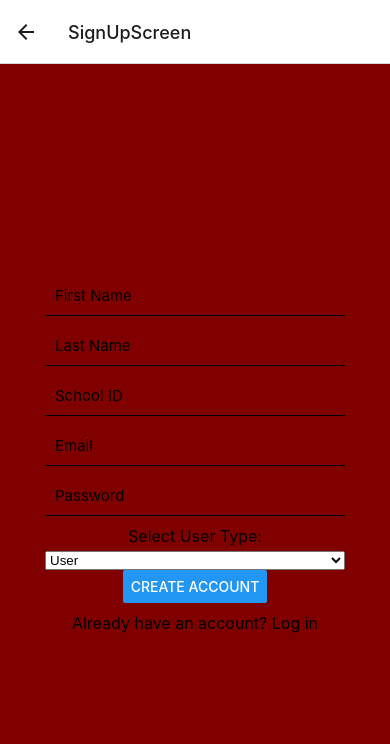
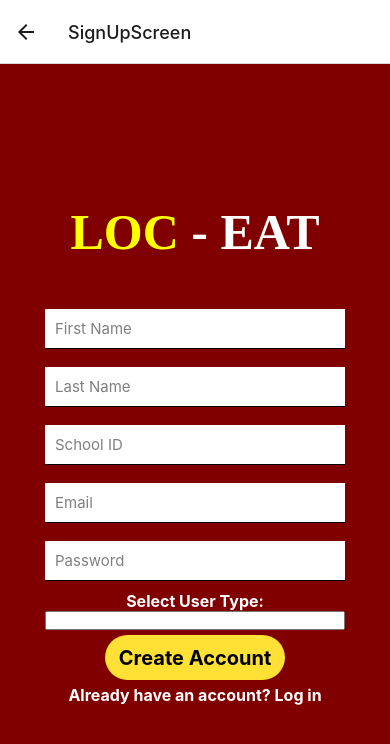
Before and after one commit to curseb100d/LOC-EAT, a React Native app: screen /SignUpScreen in a window 390 px wide. Shown: the top 744 px of the page. Built offline with nearby package versions, Linux system fonts and the light colour scheme; no server answers; the database is empty.

Commit message:
Updated image in business create view

```diff
--- a/package.json
+++ b/package.json
@@ -26,12 +26,14 @@
     "@rneui/themed": "^4.0.0-rc.8",
     "axios": "^1.5.1",
     "expo": "~49.0.13",
+    "expo-file-system": "~15.4.4",
+    "expo-image-picker": "~14.3.2",
     "expo-status-bar": "~1.6.0",
     "firebase": "^10.4.0",
     "lodash.filter": "^4.6.0",
     "react": "18.2.0",
     "react-dom": "18.2.0",
-    "react-native": "^0.72.5",
+    "react-native": "0.72.6",
     "react-native-elements": "^3.4.3",
     "react-native-firebase": "^5.6.0",
     "react-native-gesture-handler": "~2.12.0",
--- a/src/View/Business_Screens/BusinessCreateView.js
+++ b/src/View/Business_Screens/BusinessCreateView.js
@@ -1,8 +1,11 @@
 import React, { useState, useEffect } from 'react';
-import { View, Text, FlatList, TouchableOpacity, TextInput, StyleSheet, SafeAreaView } from 'react-native';
+import { View, Text, FlatList, TouchableOpacity, TextInput, StyleSheet, SafeAreaView, Image, Alert, ScrollView } from 'react-native';
 import BusinessCreateController from '../../Controller/Business_Controller/BusinessCreateController';
 import { ref, set, update, remove } from "firebase/database";
 import { db } from '../../Components/config';
+import { firebase } from '../../Components/config';
+import * as ImagePicker from 'expo-image-picker';
+import * as FileSystem from 'expo-file-system';
 
 export default function BusinessCreateView({ nvigation }) {
   const [foodItems, setFoodItems] = useState(BusinessCreateController.getAllFoodItems());
@@ -11,6 +14,9 @@ export default function BusinessCreateView({ nvigation }) {
   const [type, setType] = useState('');
   const [editMode, setEditMode] = useState(false);
   const [editItemId, setEditItemId] = useState(null);
+  const [image, setImage] = useState(null);
+  const [uploading, setUploading] = useState(false);
+
 
   useEffect(() => {
     setFoodItems(BusinessCreateController.getAllFoodItems());
@@ -125,8 +131,48 @@ export default function BusinessCreateView({ nvigation }) {
     </View>
   );
 
+  const pickAndUploadImage = async () => {
+    let result = await ImagePicker.launchImageLibraryAsync({
+      mediaTypes: ImagePicker.MediaTypeOptions.All,
+      allowsEditing: true,
+      aspect: [4, 3],
+      quality: 1, // Adjust image quality as needed
+    });
+
+    if (!result.canceled) {
+      setImage(result.assets[0].uri);
+
+      try {
+        const { uri } = await FileSystem.getInfoAsync(result.assets[0].uri);
+        const blob = await new Promise((resolve, reject) => {
+          const xhr = new XMLHttpRequest();
+          xhr.onload = () => {
+            resolve(xhr.response);
+          };
+          xhr.onerror = (e) => {
+            reject(new TypeError('Network request failed'));
+          };
+          xhr.responseType = 'blob';
+          xhr.open('GET', uri, true);
+          xhr.send(null);
+        });
+
+        const filename = result.assets[0].uri.substring(result.assets[0].uri.lastIndexOf('/') + 1);
+        const ref = firebase.storage().ref().child(filename);
+
+        await ref.put(blob);
+        setUploading(false);
+        Alert.alert('Picture Uploaded!');
+        setImage(null);
+      } catch (error) {
+        console.error(error);
+        setUploading(false);
+      }
+    }
+  };
+
   return (
-    <SafeAreaView style={styles.container}>
+    <ScrollView style={styles.container}>
       <Text style={styles.header}>Food Menu</Text>
       <TextInput
         placeholder="Name"
@@ -147,6 +193,9 @@ export default function BusinessCreateView({ nvigation }) {
         onChangeText={(text) => setType(text)}
         style={styles.input}
       />
+      <TouchableOpacity style={styles.pickButton} onPress={pickAndUploadImage}>
+        <Text style={styles.buttonText}>Pick an Image</Text>
+      </TouchableOpacity>
       <TouchableOpacity onPress={handleAddFood} style={styles.addButton}>
         <Text style={styles.buttonText}>Add Food</Text>
       </TouchableOpacity>
@@ -156,7 +205,16 @@ export default function BusinessCreateView({ nvigation }) {
         keyExtractor={(item) => item.id}
         renderItem={renderItem}
       />
-    </SafeAreaView>
+      <View style={styles.imageContainer}>
+        {image && <Image
+          source={{ uri: image }}
+          style={{ width: 300, height: 300 }}
+        />}
+        {/* <TouchableOpacity style={styles.uploadButton} onPress={uploadMedia}>
+          <Text style={styles.buttonText}>Upload Image</Text>
+        </TouchableOpacity> */}
+      </View>
+  </ScrollView>
   );
 };
 
@@ -185,6 +243,23 @@ const styles = StyleSheet.create({
       padding: 12,
       borderRadius: 5,
       alignItems: 'center',
+    },
+    pickButton:{
+      backgroundColor: 'green',
+      padding: 12,
+      borderRadius: 5,
+      alignItems: 'center',
+    },
+    uploadButton:{
+      backgroundColor: 'green',
+      padding: 12,
+      borderRadius: 5,
+      alignItems: 'center',
+    },
+    imageContainer:{
+      marginTop: 30,
+      marginBottom: 50,
+      alignItems: 'center'
     },
     buttonText: {
       color: 'white',
--- a/src/View/ForgotPasswordScreen.js
+++ b/src/View/ForgotPasswordScreen.js
@@ -1,5 +1,5 @@
 import React, { useState } from 'react';
-import { View, Text, TextInput, Button, StyleSheet, ActivityIndicator } from 'react-native';
+import { View, Text, TextInput, Button, StyleSheet, TouchableOpacity, ActivityIndicator } from 'react-native';
 import { db_auth } from '../Components/config';
 import { sendPasswordResetEmail } from 'firebase/auth';
 
@@ -24,8 +24,31 @@ export default function ForgotPasswordScreen({ navigation }) {
     }
   };
 
+  const resetPasswordButton = (
+    <TouchableOpacity
+      style={styles.button}
+      onPress={handleForgotPassword}
+    >
+      <Text style={styles.buttonText}>Reset Password</Text>
+    </TouchableOpacity>
+  );
+
+  const backToLoginButton = (
+    <TouchableOpacity
+      style={styles.buttonR}
+      onPress={() => navigation.navigate('Login')}
+    >
+      <Text style={styles.buttonText}>Back to Login</Text>
+    </TouchableOpacity>
+  );
+
   return (
     <View style={styles.container}>
+      <Text style={{marginTop:10,marginBottom:110}}>
+        <Text style={styles.yellowText}>LOC</Text>
+        <Text style={styles.whiteText}> - </Text>
+        <Text style={styles.whiteText}>EAT</Text>
+        </Text>
     <Text style={styles.title}>Forgot Password</Text>
     <TextInput
       style={styles.input}
@@ -36,14 +59,9 @@ export default function ForgotPasswordScreen({ navigation }) {
 
     {loading ? (
       <ActivityIndicator size="large" color="#0000ff" />
-      ) : (
-        <Button title="Reset Password" onPress={handleForgotPassword} />
-      )}
+    ) : resetPasswordButton}
 
-      <Button
-        title="Back to Login"
-        onPress={() => navigation.navigate('Login')}
-      />
+    {backToLoginButton}
   </View>
 );
 }
@@ -59,12 +77,49 @@ const styles = StyleSheet.create({
     fontSize: 24,
     marginBottom: 20,
     color: 'white',
+    fontWeight:'bold',
   },
   input: {
     fontSize: 15,
-    borderBottomWidth: 1,
     padding: 10,
     width: 300,
     marginBottom: 10,
+    backgroundColor:'white',
+  },
+  button: {
+    width: 180,
+    height: 50,
+    borderRadius: 25, // Set the borderRadius to half of the width/height to make it circular
+    backgroundColor: '#FFE135', // Button background color
+    justifyContent: 'center',
+    alignItems: 'center',
+    marginTop:20,
+  },
+  buttonText: {
+    fontSize:20,
+    color: 'black',
+    fontWeight: 'bold',
+  },
+  buttonR: {
+    width: 180,
+    height: 50,
+    borderRadius: 25, // Set the borderRadius to half of the width/height to make it circular
+    backgroundColor: '#FFE135', // Button background color
+    justifyContent: 'center',
+    alignItems: 'center',
+    marginTop:20,
+    marginBottom:150,
+  },
+  yellowText: {
+    color: 'yellow',
+    fontSize: 50, // Set your desired font size
+    fontWeight: 'bold', // Make the text bold
+    fontFamily: 'YourFontFamily', // Set a custom font family if desired
+  },
+  whiteText: {
+    color: 'white',
+    fontSize: 50, // Set your desired font size
+    fontWeight: 'bold', // Make the text bold
+    fontFamily: 'YourFontFamily', // Set a custom font family if desired
   },
 });
--- a/src/View/LoginScreen.js
+++ b/src/View/LoginScreen.js
@@ -1,5 +1,5 @@
 import React, { useState, useEffect } from 'react';
-import { View, Text, TextInput, Button, StyleSheet, ActivityIndicator, TouchableOpacity } from 'react-native';
+import { View, Text, TextInput, Button, StyleSheet, ActivityIndicator, TouchableOpacity, Touchable } from 'react-native';
 import { db_auth } from '../Components/config';
 import { signInWithEmailAndPassword } from 'firebase/auth';
 import { ref, get } from 'firebase/database';
@@ -97,35 +97,49 @@ export default function LoginScreen({ navigation }) {
 
   return (
     <View style={styles.container}>
+      <Text style={{marginBottom:150}}>
+        <Text style={styles.yellowText}>LOC</Text>
+        <Text style={styles.whiteText}> - </Text>
+        <Text style={styles.whiteText}>EAT</Text>
+        </Text>
       <TextInput
         style={styles.input}
         placeholder="Email"
+        placeholderTextColor="rgba(0, 0, 0, 0.5)"
         value={email}
         onChangeText={(text) => setEmail(text)}
       />
       <TextInput
         style={styles.input}
         placeholder="Password"
+        placeholderTextColor="rgba(0, 0, 0, 0.5)"
         secureTextEntry={true}
         value={password}
         onChangeText={(text) => setPassword(text)}
       />
 
+      <TouchableOpacity onPress={navigateToForgotPassword}>
+        <Text style={{ fontSize: 16, fontWeight: 'bold', color: 'white', marginBottom:20}}>
+          Forgot password?
+        </Text>
+      </TouchableOpacity>
+
+      <View>
       {loading ? (
         <ActivityIndicator size="large" color="#0000ff" />
       ) : (
-        <Button title="Login" onPress={LoginIn} />
+        <TouchableOpacity
+          style={styles.button}
+          onPress={LoginIn}
+        >
+          <Text style={styles.buttonText}>Login</Text>
+        </TouchableOpacity>
       )}
-
-      <TouchableOpacity onPress={navigateToForgotPassword}>
-        <Text style={styles.linkText}>
-          Forgot Password?
-        </Text>
-      </TouchableOpacity>
+    </View>
 
       <TouchableOpacity onPress={navigateToSignUp}>
-        <Text style={styles.linkText}>
-          Don't have an account? Sign up
+        <Text style={{ fontSize: 16, fontWeight: 'bold', marginBottom: 100, color: 'white', }}>
+        Sign up
         </Text>
       </TouchableOpacity>
     </View>
@@ -137,19 +151,40 @@ const styles = StyleSheet.create({
     flex: 1,
     alignItems: 'center',
     justifyContent: 'center',
-    backgroundColor: 'maroon',
+    backgroundColor: '#800000',
   },
   input: {
     fontSize: 15,
-    borderBottomWidth: 1,
+    backgroundColor: 'white',
     padding: 10,
     width: 300,
-    marginBottom: 10,
+    marginBottom: 15,
   },
-  linkText: {
-    fontSize: 16,
-    marginTop: 10,
-    color: 'blue',
-    textDecorationLine: 'underline',
+  button: {
+    width: 150,
+    height: 40,
+    borderRadius: 25, // Set the borderRadius to half of the width/height to make it circular
+    backgroundColor: '#FFE135', // Button background color
+    justifyContent: 'center',
+    alignItems: 'center',
+    marginTop:20,
+    marginBottom:5,
+  },
+  buttonText: {
+    fontWeight:'bold',
+    color: 'black',
+    fontSize: 20,
+  },
+  yellowText: {
+    color: 'yellow',
+    fontSize: 50, // Set your desired font size
+    fontWeight: 'bold', // Make the text bold
+    fontFamily: 'YourFontFamily', // Set a custom font family if desired
+  },
+  whiteText: {
+    color: 'white',
+    fontSize: 50, // Set your desired font size
+    fontWeight: 'bold', // Make the text bold
+    fontFamily: 'YourFontFamily', // Set a custom font family if desired
   },
 });
--- a/src/View/SignUpScreen.js
+++ b/src/View/SignUpScreen.js
@@ -1,5 +1,5 @@
 import React, { useState } from 'react';
-import { View, Text, TextInput, Button, StyleSheet, ActivityIndicator } from 'react-native';
+import { View, Text, TextInput, Button, StyleSheet, ActivityIndicator, TouchableOpacity, Touchable } from 'react-native';
 import { db_auth } from '../Components/config';
 import { createUserWithEmailAndPassword } from 'firebase/auth';
 import { Picker } from '@react-native-picker/picker';
@@ -65,17 +65,29 @@ export default function SignUpScreen({ navigation }) {
     }
   };
 
+  const handleLoginRedirect = () => {
+    // Navigate to the login page when the text is pressed
+    navigation.navigate('Login'); // Replace 'Login' with the name of your login screen in your navigation stack.
+  }
+
   return (
     <View style={styles.container}>
+      <Text style={{marginBottom:30}}>
+        <Text style={styles.yellowText}>LOC</Text>
+        <Text style={styles.whiteText}> - </Text>
+        <Text style={styles.whiteText}>EAT</Text>
+        </Text>
       <TextInput
         style={styles.input}
         placeholder="First Name"
+        placeholderTextColor="rgba(0, 0, 0, 0.5)"
         value={firstName}
         onChangeText={(text) => setFirstName(text)}
       />
       <TextInput
         style={styles.input}
         placeholder="Last Name"
+        placeholderTextColor="rgba(0, 0, 0, 0.5)"
         value={lastName}
         onChangeText={(text) => setLastName(text)}
       />
@@ -83,6 +95,7 @@ export default function SignUpScreen({ navigation }) {
         <TextInput
           style={styles.input}
           placeholder="School ID"
+          placeholderTextColor="rgba(0, 0, 0, 0.5)"
           value={schoolId}
           onChangeText={(text) => setSchoolId(text)}
         />
@@ -91,6 +104,7 @@ export default function SignUpScreen({ navigation }) {
         <TextInput
           style={styles.input}
           placeholder="Business Name"
+          placeholderTextColor="rgba(0, 0, 0, 0.5)"
           value={businessName}
           onChangeText={(text) => setBusinessName(text)}
         />
@@ -98,18 +112,20 @@ export default function SignUpScreen({ navigation }) {
       <TextInput
         style={styles.input}
         placeholder="Email"
+        placeholderTextColor="rgba(0, 0, 0, 0.5)"
         value={email}
         onChangeText={(text) => setEmail(text)}
       />
       <TextInput
         style={styles.input}
         placeholder="Password"
+        placeholderTextColor="rgba(0, 0, 0, 0.5)"
         secureTextEntry={true}
         value={password}
         onChangeText={(text) => setPassword(text)}
       />
 
-      <Text style={{ fontSize: 16, marginBottom: 5 }}>Select User Type:</Text>
+      <Text style={{ fontSize: 16, marginTop: 10, fontWeight: 'bold', color:"white"}}>Select User Type:</Text>
       <Picker
         selectedValue={userType}
         onValueChange={(itemValue) => setUserType(itemValue)}
@@ -119,15 +135,27 @@ export default function SignUpScreen({ navigation }) {
         <Picker.Item label="Business User" value="business" />
       </Picker>
 
+      <View>
       {loading ? (
         <ActivityIndicator size="large" color="#0000ff" />
       ) : (
-        <Button title="Create Account" onPress={signUp} />
+        <TouchableOpacity
+          style={styles.button}
+          onPress={signUp}
+        >
+          <Text style={styles.buttonText}>Create Account</Text>
+        </TouchableOpacity>
       )}
+    </View>
 
-      <Text style={{ fontSize: 16, marginTop: 10 }}>
-        Already have an account? Log in
-      </Text>
+    <View>
+      {/* Your other content here */}
+      <TouchableOpacity onPress={handleLoginRedirect}>
+        <Text style={styles.redirect}>
+          Already have an account? Log in
+        </Text>
+      </TouchableOpacity>
+    </View>
     </View>
   );
 }
@@ -142,11 +170,45 @@ const styles = StyleSheet.create({
   input: {
     fontSize: 15,
     borderBottomWidth: 1,
+    backgroundColor: 'white',
     padding: 10,
     width: 300,
-    marginBottom: 10,
+    marginTop:18,
   },
   picker: {
     width: 300,
+    color:'white',
   },
+  yellowText: {
+    color: 'yellow',
+    fontSize: 50, // Set your desired font size
+    fontWeight: 'bold', // Make the text bold
+    fontFamily: 'YourFontFamily', // Set a custom font family if desired
+  },
+  whiteText: {
+    color: 'white',
+    fontSize: 50, // Set your desired font size
+    fontWeight: 'bold', // Make the text bold
+    fontFamily: 'YourFontFamily', // Set a custom font family if desired
+  },
+  button: {
+    width: 180,
+    height: 45,
+    borderRadius: 25, // Set the borderRadius to half of the width/height to make it circular
+    backgroundColor: '#FFE135', // Button background color
+    justifyContent: 'center',
+    alignItems: 'center',
+    marginTop:5,
+  },
+  buttonText: {
+    fontWeight:'bold',
+    color: 'black',
+    fontSize: 20,
+  },
+  redirect: {
+    fontSize: 16,
+    marginTop: 5,
+    color: 'white',
+    fontWeight:'bold',
+  }
 });
--- a/src/View/Student_Screens/StudentSearchView.js
+++ b/src/View/Student_Screens/StudentSearchView.js
@@ -1,5 +1,5 @@
 import React, { useState, useEffect } from 'react';
-import { View, Text, TextInput, StyleSheet, TouchableOpacity, SafeAreaView, Image } from 'react-native';
+import { View, Text, TextInput, StyleSheet, TouchableOpacity, SafeAreaView, Image, ScrollView } from 'react-native';
 import Axios from 'axios';
 import { useNavigation } from '@react-navigation/native';
 import { useCart } from '../../Context/CartContext';
@@ -128,6 +128,7 @@ export default function StudentSearchView() {
 
   return (
     <SafeAreaView style={styles.container}>
+      <ScrollView>
         <TextInput
           style={styles.searchBar}
           placeholder="Search for a food item"
@@ -142,6 +143,7 @@ export default function StudentSearchView() {
         >
           <Text style={[styles.reviewButtonText, {textAlign:'center', marginTop:2}]}>Review</Text>
         </TouchableOpacity>
+      </ScrollView>
     </SafeAreaView>
   );
 }
```
Also changed, not shown: app.json (+8 -0 lines), src/Components/config.jsx (+8 -0 lines), src/Controller/Business_Controller/BusinessPromotionController.js (+6 -2 lines), src/Model/Business_Model/BusinessPromotionModel.js (+7 -6 lines), src/View/Business_Screens/BusinessCreatePromotionView.js (+82 -41 lines), 2 other files (tests, documents, lock files or other folders). Lines whose indentation alone changed are shown as unchanged.
